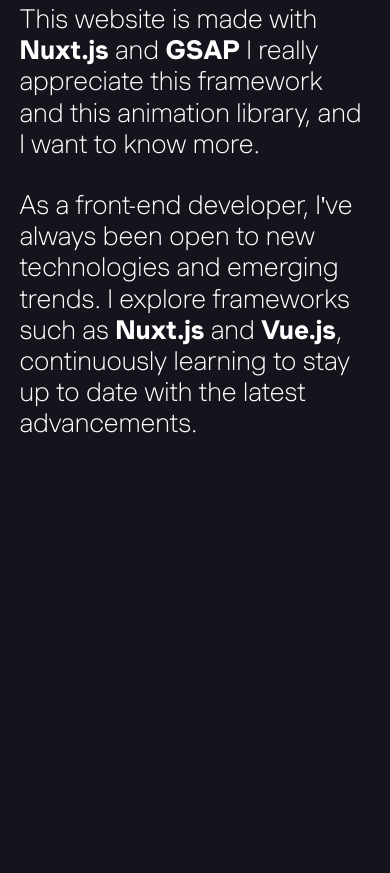
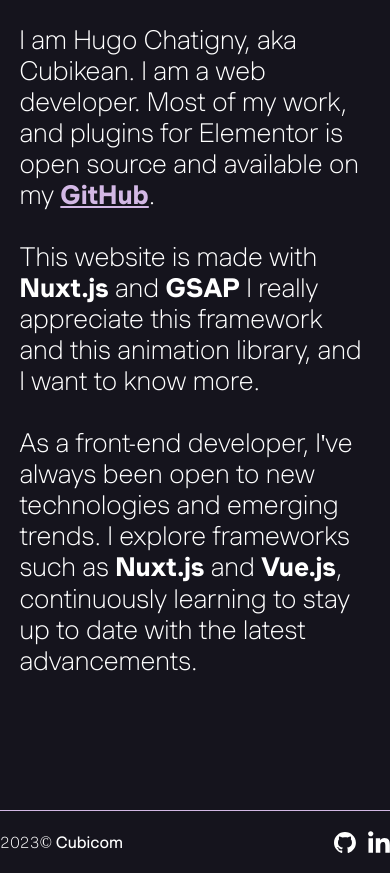
Before and after one commit to cubikean/newCubicom, a website: page src/index.html in a window 390 px wide. Shown: the part 5411-6284 px from the top of the page. Before the commit the page ends 5934 px from the top, so only its background shows below. Drawn offline with nearby package versions, Linux system fonts and the light colour scheme; files that its build step writes are made by us from their sources.

Commit message:
Add Footer section | FIX-IT - Mobile devices

```diff
--- a/package.json
+++ b/package.json
@@ -13,20 +13,18 @@
         "copier": "npm-run-all --parallel copier:*",
         "surveiller:assets": "onchange \"src/assets/**/*\" -- npm run copier:assets",
         "surveiller:html": "onchange \"src/*.html\" -- npm run copier:html",
-        "surveiller:php": "onchange \"src/*.php\" -- npm run copier:php",
         "surveiller:php": "onchange \"src/*.ico\" -- npm run copier:ico",
         "surveiller:js": "onchange \"src/js/*.js\" -- npm run copier:js",
         "surveiller:sass": "sass --no-source-map --watch src/sass:dist/css",
         "surveiller": "npm-run-all --parallel surveiller:*",
         "servir": "browser-sync start --server dist --files dist",
         "build": "npm-run-all copier --parallel surveiller servir",
-
         "surveillerprod:sass": "sass --no-source-map src/sass:dist/css",
         "surveillerprod": "npm-run-all --parallel surveillerprod:*",
         "buildprod": "npm-run-all copier --parallel surveillerprod"
     },
     "dependencies": {
-        "browser-sync": "^2.27.12",
+        "browser-sync": "^2.23.7",
         "copyfiles": "^2.4.1",
         "engine.io": "^6.4.1",
         "npm-run-all": "^4.1.5",
--- a/src/assets/js/cubicomScripts.js
+++ b/src/assets/js/cubicomScripts.js
@@ -6,4 +6,10 @@
         document.querySelector('.content-menu__toggler').classList.toggle('open')
         document.querySelector('.content-menu__links').classList.toggle('active')
     })
+
+    function getCurrentYear() {
+        return new Date().getFullYear();
+      };
+
+    document.getElementById("website-date").innerHTML = `${getCurrentYear()}© `;
 })
--- a/src/index.html
+++ b/src/index.html
@@ -220,8 +220,19 @@
       </seciton>
     </main>
 
-    <footer>
-
+    <footer class="main-footer">
+      <div class="main-footer__line"></div>
+      <div class="main-footer__content">
+        <p class="website-name"><span id="website-date"></span><a href="/">Cubicom</a></p>
+        <div class="content-socials">
+          <a target="_blank" href="https://github.com/cubikean">
+            <img src="./assets/images/icones/github-mark-white.svg" alt="Github @Cubikean">
+          </a>
+          <a target="_blank" href="https://www.linkedin.com/in/hugo-chatigny-0897761b9/">
+            <img src="./assets/images/icones/linkedin.svg" alt="linkedin Hugo chatigny">
+          </a>
+        </div>
+      </div>
     </footer>
   </body>
 </html>
--- a/src/sass/base/_confort.scss
+++ b/src/sass/base/_confort.scss
@@ -36,3 +36,7 @@
     max-width: 100%;
     width: 100%;
 }
+
+*::-webkit-scrollbar {
+    display: none;
+}
--- a/src/sass/layout/_footer.scss
+++ b/src/sass/layout/_footer.scss
@@ -2,3 +2,43 @@
 @use "../helpers/breakpoints" as *;
 @use "../base/typography" as *;
 @use "../components/content" as *;
+
+.main-footer{
+    position: relative;
+    max-width: 1200px;
+    margin-inline: auto;
+    display: flex;
+    align-items: center;
+    justify-content: center;
+    padding: 20px 0;
+    border-top: 1px solid $purple;
+
+    &__content{
+        width: 100%;
+        display: flex;
+        align-items: center;
+        justify-content: space-between;
+
+        .website-name{
+            @include SmallText($white, 16px, 400);
+            a{
+                @include SmallText($white, 16px, 400);
+            }
+
+            span{
+                @include SmallText($white, 16px, 100);
+            }
+        }
+
+        .content-socials{
+            display: flex;
+            align-items: center;
+            justify-content: center;
+            gap: 12px;
+
+            img{
+                max-width: 22px;
+            }
+        }
+    }
+}
--- a/src/sass/pages/_home.scss
+++ b/src/sass/pages/_home.scss
@@ -17,7 +17,7 @@
     }
 
     .title{
-        @include Text($white, 3vw, 100);
+        @include Text($white, 2.5vw, 100);
     }
 }
 
@@ -254,7 +254,8 @@
 
 .about{
     display: block;
-    margin-top: 100px;
+    padding: 40vh 0;
+    padding-bottom: 50px;
     width: 100%;
 
     .title{
```
Also changed, not shown: dist/assets/images/icones/github-mark-white.svg (added), dist/assets/images/icones/github-mark.svg (added), dist/assets/images/icones/linkedin-112 (1).svg (added), dist/assets/images/icones/linkedin.svg (added), dist/assets/js/cubicomScripts.js, dist/css/styles.css, dist/index.html, src/assets/images/icones/github-mark-white.svg (added), src/assets/images/icones/github-mark.svg (added), src/assets/images/icones/linkedin.svg (added), 1 other file.
